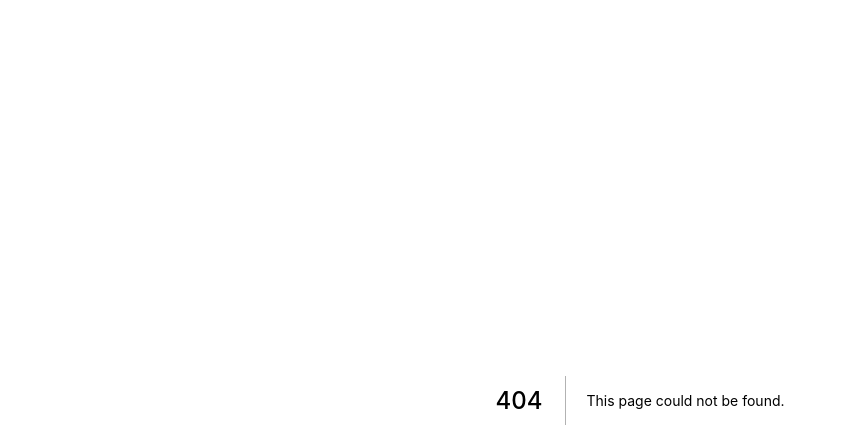
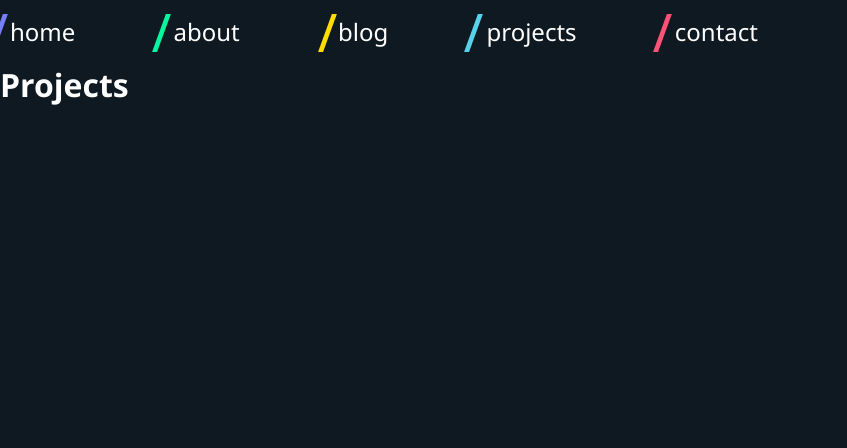
Before and after one commit to akadot/dotdev-webpage, a Next.js app: page /projects in a window 1280 px wide. Before the commit this address had no page. Shown: the top 448 px of the page, without its empty margins (0-847 px from the left). Built offline with nearby package versions, Linux system fonts and the light colour scheme.

Commit message:
:lipstick: Add Menu Style

```diff
--- a/components/GlobalStyle/index.js
+++ b/components/GlobalStyle/index.js
@@ -9,6 +9,8 @@ const GlobalStyle = createGlobalStyle`
 }
 
 html,body{
+	background-color: #0F1921;
+	color: #fff;
 	height: 100vh;
 	font-family: 'Segoe UI', Tahoma, Geneva, Verdana, sans-serif;
 }
--- /dev/null
+++ b/components/Menu/index.js
@@ -0,0 +1,68 @@
+import styled from "styled-components";
+import Link from 'next/link'
+
+const MenuContainer = styled.nav`
+width: 60%;
+display: flex;
+flex-direction: row;
+align-items: center;
+justify-content: space-between;
+`;
+
+const MenuItem = styled.a`
+	padding: 15px 10px;
+	position: relative;
+	font-size: 1.5rem;
+	font-weight: 500;
+	z-index: 1;
+	transition: all 0.2s ease-in-out;
+	cursor: pointer;
+
+	&::before{
+		content: "";
+		position: absolute;
+		width: 5px;
+		height: 60%;
+		margin-right: 50px;
+		background-color: ${props => props.color};
+		transform: skew(-20deg);
+		top: 22%;
+		left: -5%;
+		z-index: -1;
+		transition: all 0.2s ease-in-out;
+	}
+
+	&:hover{
+		color: #0F1921;
+	}
+
+	&:hover::before{
+		width: 110%;
+	}
+`;
+
+/**
+ * Background:#0F1921
+ *
+ * Purple:
+ * #757FF8
+ * #8c25b2
+ * #571fdb
+ * #c836ff
+ * #a333ef
+ * #9d65ff
+ */
+
+const Menu = () => {
+	return (
+		<MenuContainer>
+			<Link href="/"><MenuItem color={"#757FF8"}>home</MenuItem></Link>
+			<Link href="/about"><MenuItem color={"#05f69e"}>about</MenuItem></Link>
+			<Link href="/blog"><MenuItem color={"#ffdd00"}>blog</MenuItem></Link >
+			<Link href="/projects"><MenuItem color={"#58D1EB"}>projects</MenuItem></Link >
+			<Link href="/contact"><MenuItem color={"#FF5277"}>contact</MenuItem></Link >
+		</MenuContainer >
+	);
+}
+
+export default Menu
--- a/pages/_app.js
+++ b/pages/_app.js
@@ -1,9 +1,11 @@
 import GlobalStyle from '../components/GlobalStyle'
+import Menu from '../components/Menu'
 
 export default function App({ Component, pageProps }) {
   return (
     <>
       <GlobalStyle />
+      <Menu />
       <Component {...pageProps} />
     </>
   )
--- a/pages/index.js
+++ b/pages/index.js
@@ -1,5 +1,4 @@
 import Head from 'next/head'
-
 
 export default function Home() {
   return (
@@ -8,7 +7,8 @@ export default function Home() {
         <title>dot_</title>
         <meta name="viewport" content="initial-scale=1.0, width=device-width" />
       </Head>
-      <h1>My page</h1>
+      <h1>Home</h1>
+
     </>
   );
 }
--- /dev/null
+++ b/pages/projects.js
@@ -0,0 +1,14 @@
+import Head from 'next/head'
+
+export default function Home() {
+	return (
+		<>
+			<Head>
+				<title>dot_ - Projects</title>
+				<meta name="viewport" content="initial-scale=1.0, width=device-width" />
+			</Head>
+			<h1>Projects</h1>
+
+		</>
+	);
+}
```
Also changed, not shown: components/Social/index.js (added, +13 -0 lines), pages/about.js (added, +14 -0 lines), pages/blog.js (added, +14 -0 lines), pages/contact.js (added, +14 -0 lines).
